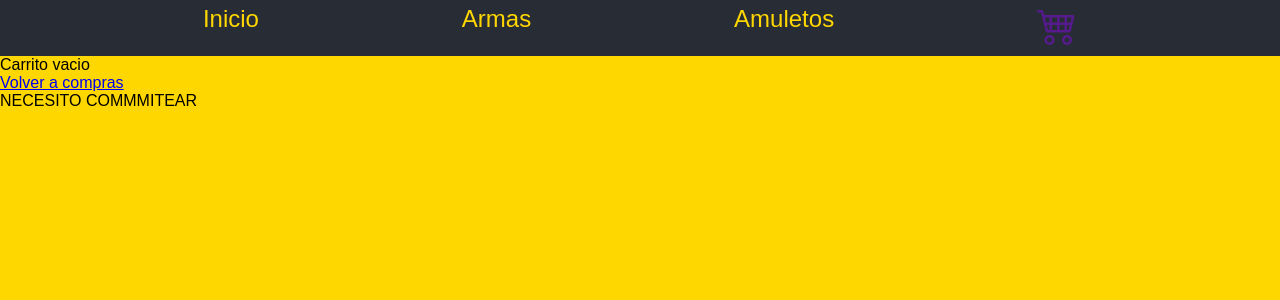
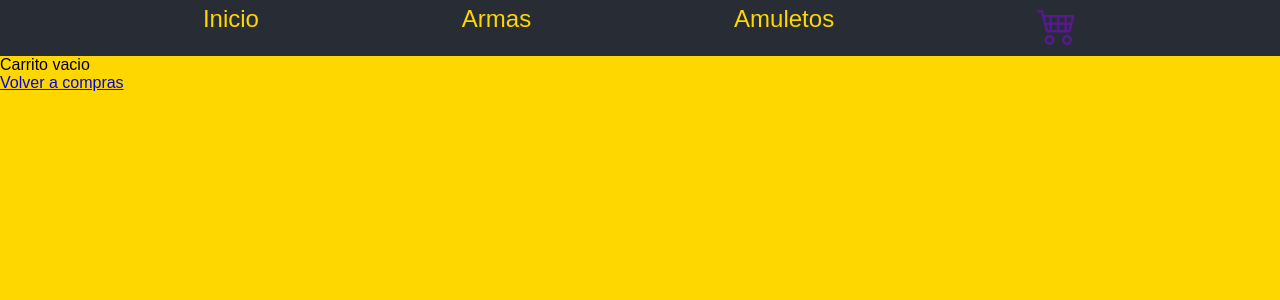
Before and after one commit to Craneord/React, a React (Create React App) app: page /cart in a window 1280 px wide. Shown: the top 300 px of the page. Built offline with nearby package versions, Linux system fonts and the light colour scheme; a web font is replaced by a local one.

Commit message:
esta bugeado

```diff
--- a/src/App.jsx
+++ b/src/App.jsx
@@ -1,6 +1,6 @@
 import {BrowserRouter, Route ,Routes} from 'react-router-dom';
 
-import NavBar from './components/navBar/navBar.js';
+import NavBar from './components/navBar/NavBar.js';
 import ItemListContainer from './components/itemListContainer/itemListContainer';
 import './App.css';
 import ItemDetailContainer from './components/itemDetailContainer';
@@ -30,7 +30,6 @@ function App() {
         <Route path="/cart" element={<Cart />}/>
         <Route path="/detalle/:detalleId" element={<ItemDetailContainer/>}/>
       </Routes>
-      <div>NECESITO COMMMITEAR</div>
     </CartProvider>
     </BrowserRouter>
 
--- a/src/components/Cart/index.jsx
+++ b/src/components/Cart/index.jsx
@@ -2,7 +2,7 @@ import React from "react";
 import "./cart.css"
 import { useCartContext } from "../../context/cartContext";
 import { Link } from "react-router-dom";
-import ItemCart from "../itemCart/itemCart";
+import ItemCart from "../itemCart/ItemCart";
 import { addDoc, collection, getFirestore } from "firebase/firestore";
 import mostrarAlerts from "../sweetAlert/alerts";
 import ContactForm  from "../contactForm/contactForm";
```
